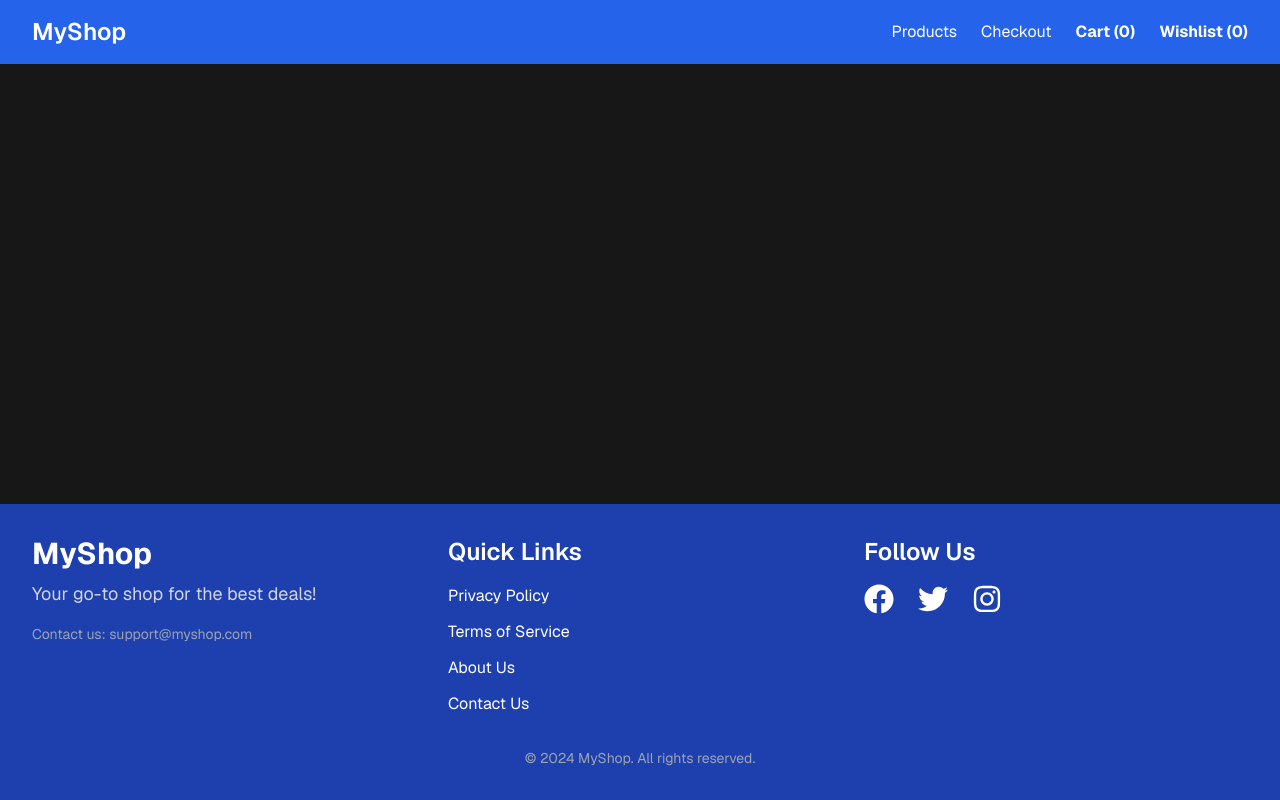
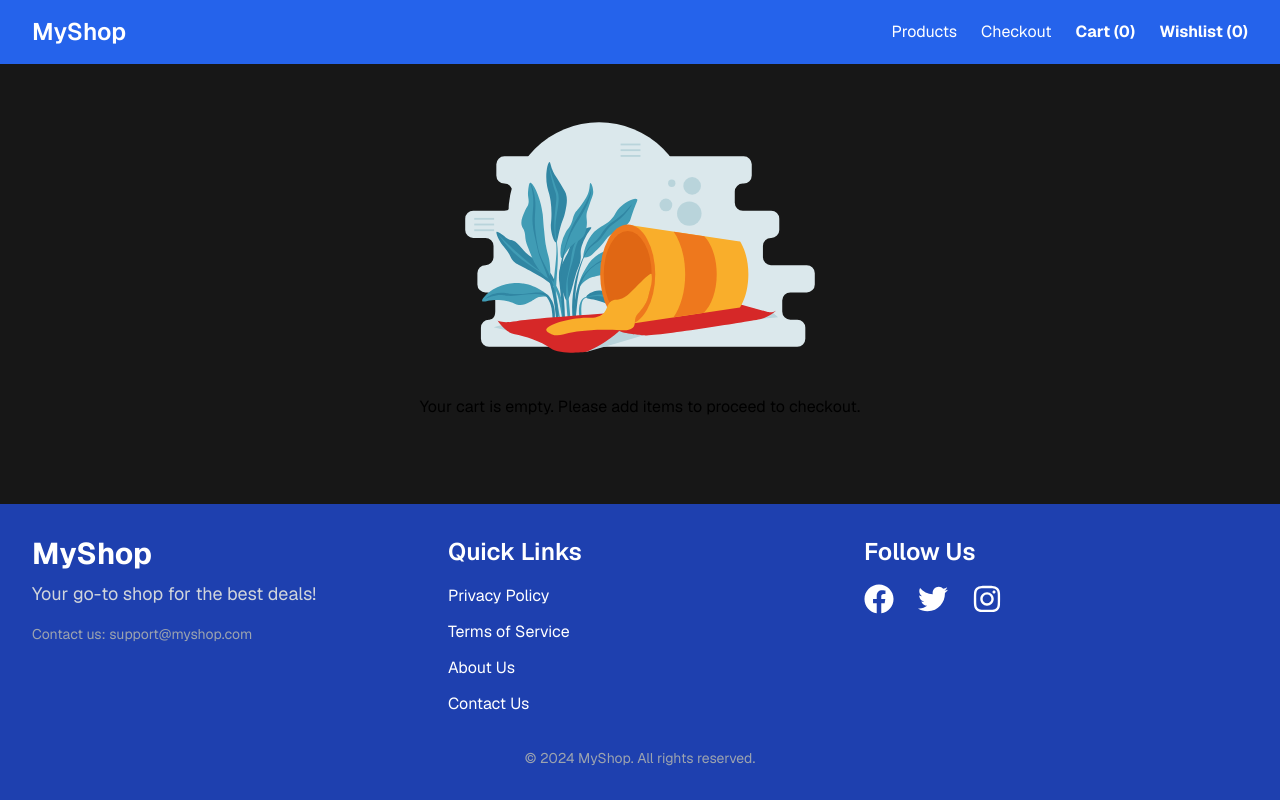
Before and after one commit to samuel-ma/E-chat, a Next.js app: page /checkout in a window 1280 px wide. Built offline with nearby package versions, Linux system fonts and the light colour scheme.

Commit message:
another commit

```diff
--- a/app/cart/page.tsx
+++ b/app/cart/page.tsx
@@ -12,7 +12,7 @@ export default function CartPage() {
 
   // If there are no items in the cart
   if (cartItems.length === 0) {
-    return <div className='flex items-center flex-col justify-center container mx-auto text-center pt-20'>
+    return <div className='flex items-center flex-col justify-center container mx-auto text-center mt-20'>
         <Image
             src={Cart}
             alt="emptycart"
@@ -25,7 +25,7 @@ export default function CartPage() {
   }
 
   return (
-    <div className="container mx-auto p-4">
+    <div className="container mx-auto p-4 mt-16">
       {/* Cart Table */}
       <div className="overflow-x-auto bg-white rounded-lg shadow-md">
         <table className="min-w-full table-auto text-left text-gray-700">
--- a/app/checkout/page.tsx
+++ b/app/checkout/page.tsx
@@ -3,23 +3,34 @@
 import { useCart } from '../components/CartContext'; // Adjusted import path
 import CheckoutButton from '../components/CheckoutButton'; // Correct import for the button
 import { CartItem } from '../types';  // Import the CartItem type instead of Product
+import Image from 'next/image';
+import Checkout from "../../public/opps.svg";
 
 export default function CheckoutPage() {
   const { cartItems } = useCart();
 
   // If the cart is empty, display a message
   if (cartItems.length === 0) {
-    return <div>Your cart is empty. Please add items to proceed to checkout.</div>;
+    return <div className='flex items-center justify-center flex-col mt-20'>
+                <Image
+                    src={Checkout}
+                    alt="emptycart"
+                    width={400}
+                    height={400}
+                    className='object-center object-contain'
+                />
+            <div>Your cart is empty. Please add items to proceed to checkout.</div>
+        </div>
   }
 
   return (
-    <div>
+    <div className='mt-20'>
       <h1>Checkout</h1>
       <div>
         {/* Map over cart items and render them */}
         {cartItems.map((item: CartItem) => (  // Use CartItem type for the items in cart
           <div key={item.id} className="border-b border-gray-300 py-4">
-            <h3 className="text-xl">{item.name}</h3>
+            <h3 className="text-xl">{item.title}</h3>
             <span className="text-lg">${item.price}</span>
           </div>
         ))}
--- a/app/wishlist/page.tsx
+++ b/app/wishlist/page.tsx
@@ -18,7 +18,7 @@ const WishlistPage = () => {
     <div className="container mx-auto p-4">
       {wishlistItems.length === 0 ? (
         <div>
-          <div className="flex items-center justify-center mt-10">
+          <div className="flex items-center justify-center mt-20">
             <Image
               src={Surprise}
               alt="emptycart"
```
Also changed, not shown: public/opps.svg (added).
